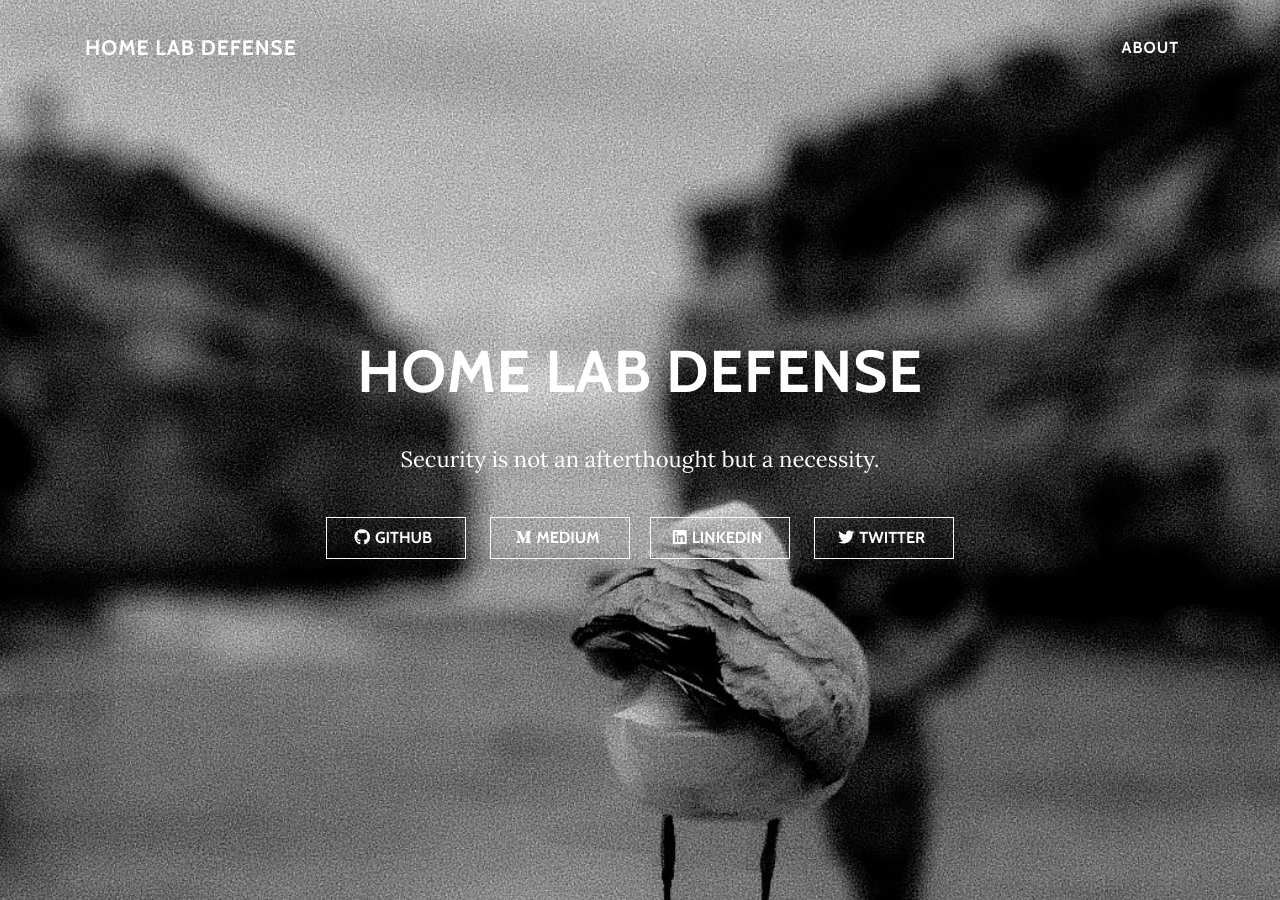
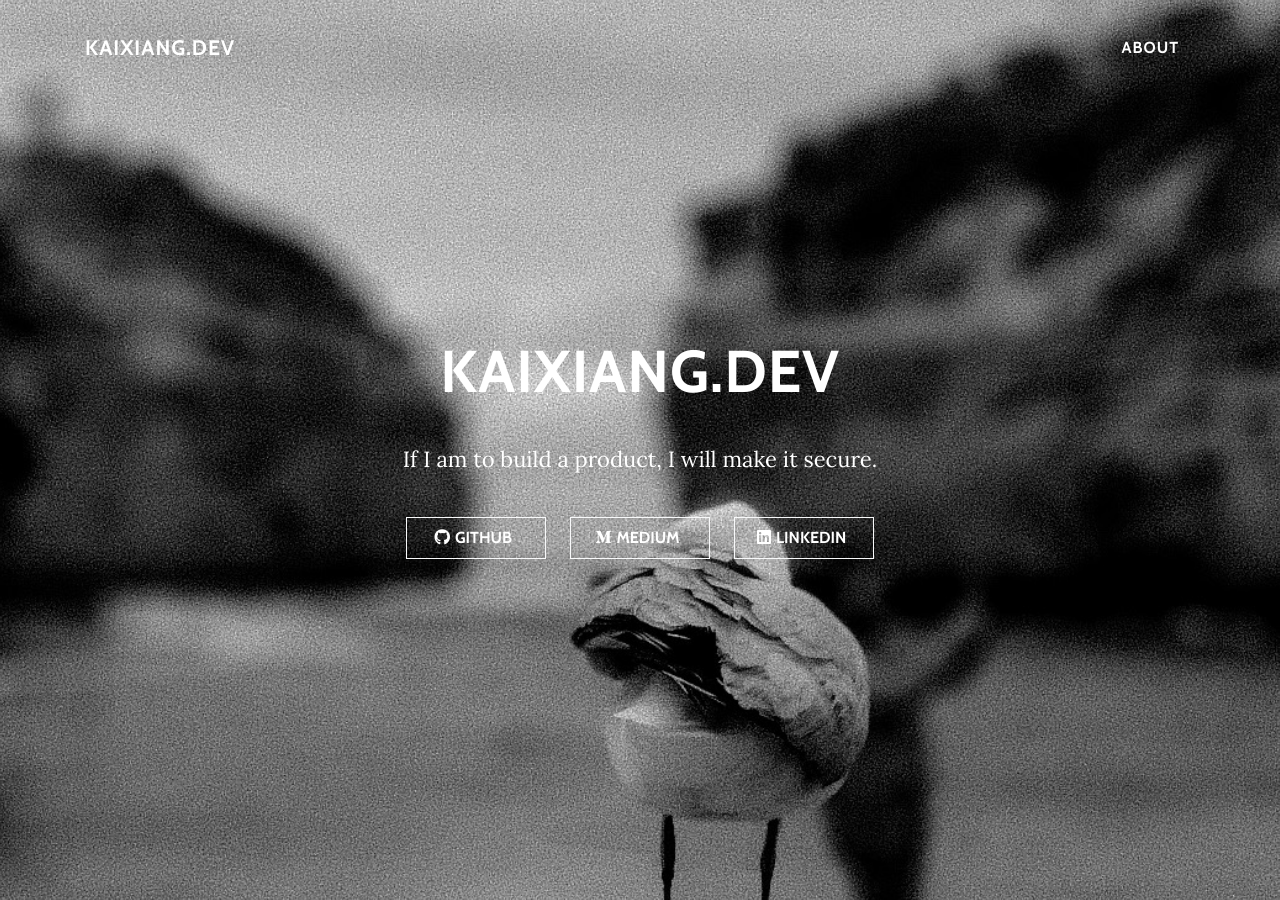
Before and after one commit to happyren/happyren.github.io, a Jekyll site: the page built from index.md, in a window 1280 px wide and 900 px high. Built offline with Jekyll 4.4.1, drawn with Linux system fonts in a browser that asks for light colours; nearby versions of some CDN libraries; some of the changed text lies outside the part shown.

Commit message:
Updated cater to new link

```diff
--- a/_layouts/default.html
+++ b/_layouts/default.html
@@ -32,7 +32,7 @@
 
 <body id="page-top">
     <nav class="navbar navbar-light navbar-expand-md navbar navbar-expand-lg fixed-top" id="mainNav">
-        <div class="container"><a class="navbar-brand js-scroll-trigger" href="#" style="margin: -13px;padding: -35px;font-size: 21px;margin-left: 0">Home Lab Defense</a><button class="navbar-toggler navbar-toggler-right" data-toggle="collapse" data-target="#navbarResponsive" type="button"
+        <div class="container"><a class="navbar-brand js-scroll-trigger" href="#" style="margin: -13px;padding: -35px;font-size: 21px;margin-left: 0">Kaixiang.Dev</a><button class="navbar-toggler navbar-toggler-right" data-toggle="collapse" data-target="#navbarResponsive" type="button"
                 aria-controls="navbarResponsive" aria-expanded="false" aria-label="Toggle navigation" value="Menu"><i class="fa fa-bars"></i></button>
             <div class="collapse navbar-collapse" id="navbarResponsive" style="width: 876px;margin: 8pxz;">
                 <ul class="nav navbar-nav ml-auto">
@@ -46,13 +46,16 @@
              <div class="container" style="color: rgba(255,255,255,0);">
                 <div class="row">
                     <div class="col" style="margin-right: auto;margin-left: auto;padding: 0px;padding-right: auto;padding-left: auto;">
-                        <h1 class="brand-heading" style="font-size: 59px;color: #ffffff;">Home Lab defense</h1>
-                        <p class="intro-text" style="color: #ffffff;">Security is not an afterthought but a necessity.</p><a class="btn btn-secondary border-light" role="button" href="https://twitter.com/KaixiangRen" data-bs-hover-animate="pulse" style="margin: 0px;padding: 8px;width: 140px;background-color: rgba(66,220,163,0);margin-right: 10px;margin-left: 10px;margin-top: 5px;margin-bottom: 5px;"><i class="fab fa-github"></i><span style="margin: 0px;margin-right: 5px;margin-left: 5px;">github</span></a>
-                        <a
-                            class="btn btn-secondary border-light" role="button" href="https://twitter.com/KaixiangRen" data-bs-hover-animate="pulse" style="margin: 0px;padding: 8px;width: 140px;background-color: rgba(66,220,163,0);margin-right: 10px;margin-left: 10px;margin-top: 5px;margin-bottom: 5px;"><i class="fab fa-medium-m"></i><span style="margin: 0px;margin-right: 5px;margin-left: 5px;">medium</span></a><a class="btn btn-secondary border-light" role="button" href="https://twitter.com/KaixiangRen" data-bs-hover-animate="pulse"
-                                style="margin: 0px;padding: 8px;width: 140px;background-color: rgba(66,220,163,0);margin-right: 10px;margin-left: 10px;margin-top: 5px;margin-bottom: 5px;"><i class="fab fa-linkedin"></i><span style="margin: 0px;margin-right: 5px;margin-left: 5px;">linkedin</span></a>
-                            <a
-                                class="btn btn-secondary border-light" role="button" href="https://twitter.com/KaixiangRen" data-bs-hover-animate="pulse" style="margin: 0px;padding: 8px;width: 140px;background-color: rgba(66,220,163,0);margin-right: 10px;margin-left: 10px;margin-top: 5px;margin-bottom: 5px;"><i class="fab fa-twitter"></i><span style="margin: 0px;margin-right: 5px;margin-left: 5px;">twitter</span></a>
+                        <h1 class="brand-heading" style="font-size: 59px;color: #ffffff;">Kaixiang.Dev</h1>
+                        <p class="intro-text" style="color: #ffffff;">If I am to build a product, I will make it secure.</p>
+
+                        <a class="btn btn-secondary border-light" role="button" href="https://github.com/happyren" data-bs-hover-animate="pulse" style="margin: 0px;padding: 8px;width: 140px;background-color: rgba(66,220,163,0);margin-right: 10px;margin-left: 10px;margin-top: 5px;margin-bottom: 5px;"><i class="fab fa-github"></i><span style="margin: 0px;margin-right: 5px;margin-left: 5px;">github</span></a>
+
+                        <a class="btn btn-secondary border-light" role="button" href="https://medium.com/@kaixiang.dev" data-bs-hover-animate="pulse" style="margin: 0px;padding: 8px;width: 140px;background-color: rgba(66,220,163,0);margin-right: 10px;margin-left: 10px;margin-top: 5px;margin-bottom: 5px;"><i class="fab fa-medium-m"></i><span style="margin: 0px;margin-right: 5px;margin-left: 5px;">medium</span></a>
+
+                        <a class="btn btn-secondary border-light" role="button" href="https://www.linkedin.com/in/kaixiang-ren/" data-bs-hover-animate="pulse" style="margin: 0px;padding: 8px;width: 140px;background-color: rgba(66,220,163,0);margin-right: 10px;margin-left: 10px;margin-top: 5px;margin-bottom: 5px;"><i class="fab fa-linkedin"></i><span style="margin: 0px;margin-right: 5px;margin-left: 5px;">linkedin</span></a>
+
+                        <!-- <a class="btn btn-secondary border-light" role="button" href="https://twitter.com/KaixiangRen" data-bs-hover-animate="pulse" style="margin: 0px;padding: 8px;width: 140px;background-color: rgba(66,220,163,0);margin-right: 10px;margin-left: 10px;margin-top: 5px;margin-bottom: 5px;"><i class="fab fa-twitter"></i><span style="margin: 0px;margin-right: 5px;margin-left: 5px;">twitter</span></a> -->
                     </div>
                 </div>
             </div>
@@ -70,7 +73,7 @@
     <div class="map-clean"><iframe allowfullscreen="" frameborder="0" width="100%" height="450" src="https://www.google.com/maps/embed/v1/place?key=+&amp;q=Paris%2C+France&amp;zoom=15" style="margin-bottom: 122px;height: 132px;"></iframe></div>
     <footer style="margin-bottom: 0px;margin-left: auto;margin-right: auto;margin-top: auto;">
         <div class="container text-center">
-            <p>Copyright ©&nbsp;Home Lab Defense 2018</p>
+            <p>Copyright ©&nbsp;Kaixiang.Dev 2019</p>
         </div>
     </footer>
     <script src="/public/js/jquery.min.js"></script>
```
